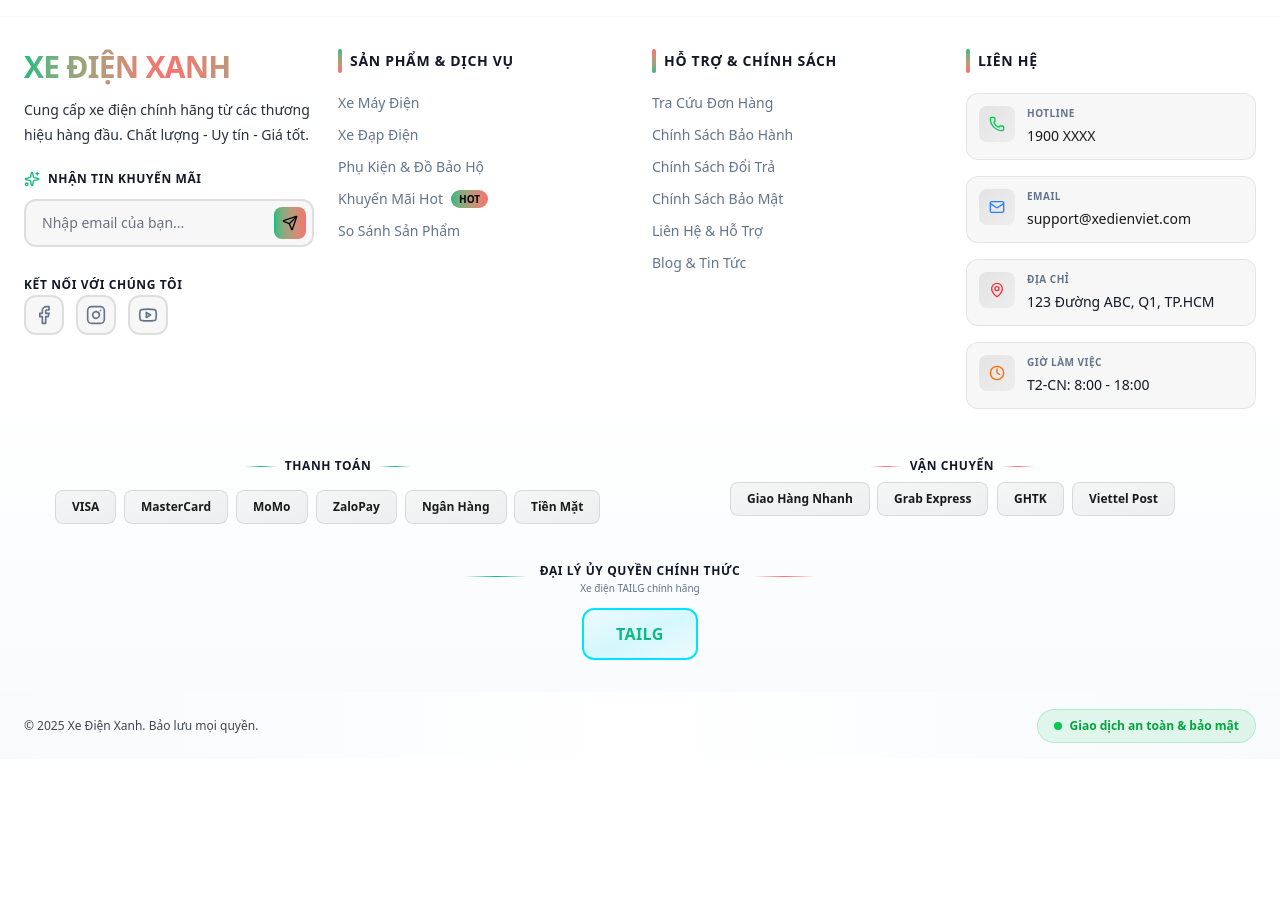
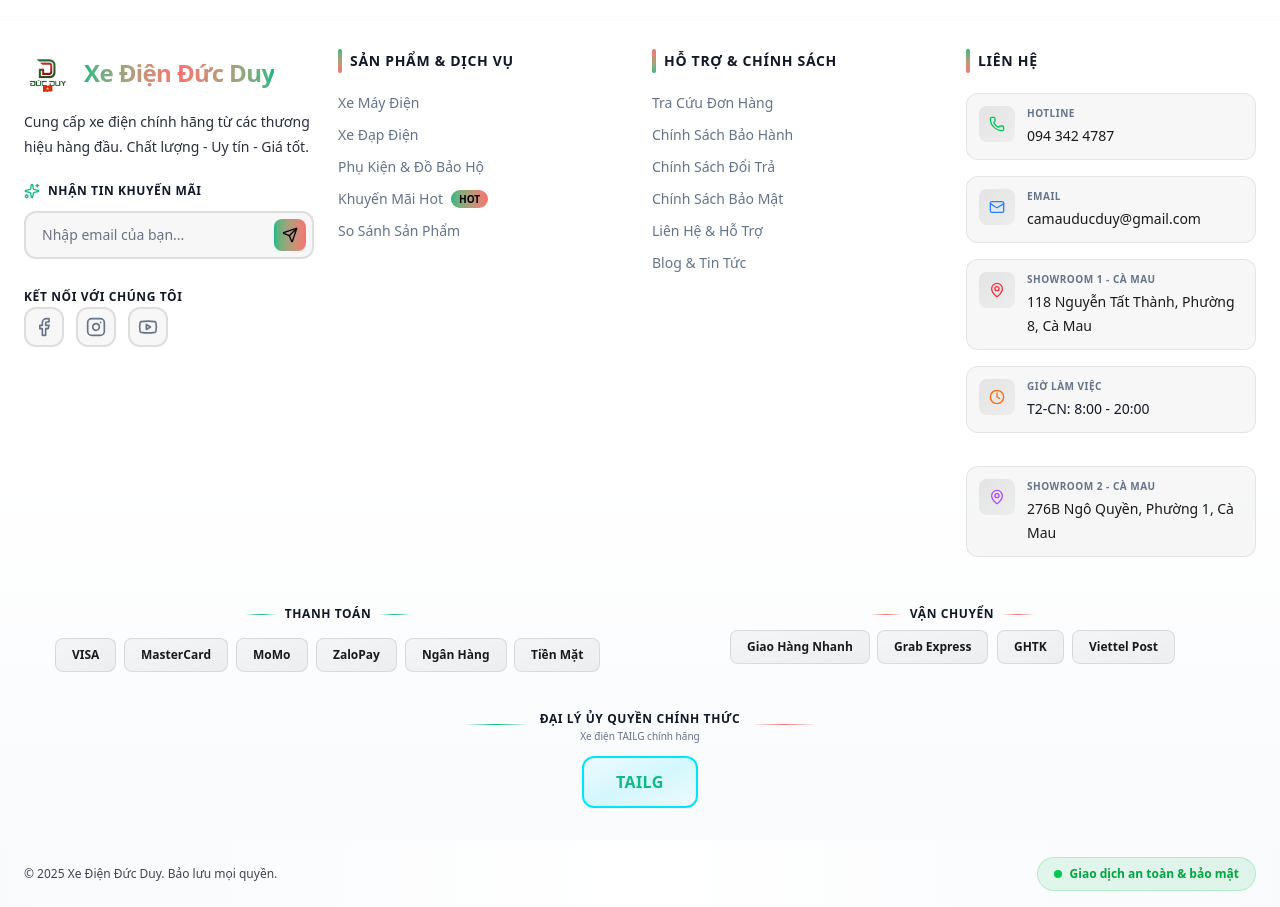
Before and after one commit to Linh22400/website-ban-xe-dien, a Next.js app in the folder frontend/: page /blog in a window 1280 px wide. Shown: the part 880-1787 px from the top of the page. Before the commit the page ends 1639 px from the top, so only its background shows below. Built offline with nearby package versions, Linux system fonts and the light colour scheme; no server answers.

Commit message:
update địa chỉ showroom

```diff
--- a/frontend/app/layout.tsx
+++ b/frontend/app/layout.tsx
@@ -26,32 +26,32 @@
   // metadataBase giúp Next resolve OG/Twitter image URL chính xác khi dùng đường dẫn tương đối.
   metadataBase: new URL(process.env.NEXT_PUBLIC_SITE_URL || "http://localhost:3000"),
   title: {
-    template: "%s | Xe Điện Xanh",
-    default: "Xe Điện Xanh | Xe Đạp & Xe Máy Điện Cao Cấp Chính Hãng",
+    template: "%s | Xe Điện Đức Duy",
+    default: "Xe Điện Đức Duy | Xe Đạp & Xe Máy Điện Cao Cấp Chính Hãng",
   },
   description: "Showroom xe điện 3D tương tác đầu tiên. Phân phối chính hãng xe máy điện, xe đạp điện TAILG. Trải nghiệm mua sắm hiện đại, bảo hành uy tín.",
-  keywords: ["xe điện", "xe máy điện", "xe đạp điện", "TAILG", "xe điện xanh", "mua xe điện"],
-  authors: [{ name: "Xe Điện Xanh Team" }],
+  keywords: ["xe điện", "xe máy điện", "xe đạp điện", "TAILG", "xe điện đức duy", "mua xe điện"],
+  authors: [{ name: "Xe Điện Đức Duy Team" }],
   openGraph: {
     type: "website",
     locale: "vi_VN",
     // Dùng biến môi trường để tránh hardcode URL khi deploy.
     url: process.env.NEXT_PUBLIC_SITE_URL || "https://website-xe-dien.vercel.app",
-    siteName: "Xe Điện Xanh",
-    title: "Xe Điện Xanh | Công Nghệ Tương Lai",
+    siteName: "Xe Điện Đức Duy",
+    title: "Xe Điện Đức Duy | Công Nghệ Tương Lai",
     description: "Khám phá các dòng xe điện cao cấp với công nghệ pin vượt trội và thiết kế thời thượng.",
     images: [
       {
         url: "/og-image.jpg", // Ensure this file exists or use a remote URL
         width: 1200,
         height: 630,
-        alt: "Xe Điện Xanh Showroom",
+        alt: "Xe Điện Đức Duy Showroom",
       },
     ],
   },
   twitter: {
     card: "summary_large_image",
-    title: "Xe Điện Xanh",
+    title: "Xe Điện Đức Duy",
     description: "Trải nghiệm mua sắm xe điện 3D đẳng cấp.",
     images: ["/og-image.jpg"],
   },
--- a/frontend/app/showrooms/page.tsx
+++ b/frontend/app/showrooms/page.tsx
@@ -2,8 +2,8 @@
 import { getShowrooms } from "@/lib/order-api";
 
 export const metadata = {
-    title: "Hệ Thống Showroom | Xe Điện Xanh",
-    description: "Danh sách showroom và chi nhánh để xem xe, lái thử và tư vấn trực tiếp.",
+    title: "Hệ Thống Showroom | Xe Điện Đức Duy",
+    description: "Danh sách showroom và chi nhánh tại Cà Mau để xem xe, lái thử và tư vấn trực tiếp.",
 };
 
 export const revalidate = 300;
--- a/frontend/components/admin/AdminSidebar.tsx
+++ b/frontend/components/admin/AdminSidebar.tsx
@@ -96,7 +96,7 @@
                 </div>
                 <div>
                     <h1 className="font-bold text-lg text-white leading-none">Admin</h1>
-                    <span className="text-xs text-muted-foreground">XE ĐIỆN XANH</span>
+                    <span className="text-xs text-muted-foreground">XE ĐIỆN ĐỨC DUY</span>
                 </div>
             </div>
 
--- a/frontend/components/checkout/OrderSuccess.tsx
+++ b/frontend/components/checkout/OrderSuccess.tsx
@@ -30,7 +30,7 @@
                 </div>
                 <SubHeading className="mb-2">Đặt hàng thành công!</SubHeading>
                 <p className="text-muted-foreground max-w-md mx-auto">
-                    Cảm ơn bạn đã tin tưởng và lựa chọn Xe Điện Xanh.
+                    Cảm ơn bạn đã tin tưởng và lựa chọn Xe Điện Đức Duy.
                     Mã đơn hàng của bạn là <span className="text-primary font-bold">#{createdOrder.OrderCode}</span>
                 </p>
             </div>
--- a/frontend/components/seo/JsonLd.tsx
+++ b/frontend/components/seo/JsonLd.tsx
@@ -6,24 +6,25 @@
     const jsonLd = {
         "@context": "https://schema.org",
         "@type": "MotorcycleDealer",
-        "name": "Xe Điện Xanh",
-        "image": "https://website-xe-dien.vercel.app/logo.png", // Placeholder or actual URL
-        "description": "Nhà phân phối xe đạp điện, xe máy điện cao cấp chính hãng TAILG và các thương hiệu uy tín hàng đầu.",
+        "name": "Xe Điện Đức Duy",
+        "image": "https://xedienducduy.id.vn/logo(Ducduy).jpg",
+        "description": "Nhà phân phối xe đạp điện, xe máy điện cao cấp chính hãng TAILG và các thương hiệu uy tín hàng đầu tại Cà Mau.",
         "address": {
             "@type": "PostalAddress",
-            "streetAddress": "Số 1 Đại lộ Thăng Long",
-            "addressLocality": "Hà Nội",
-            "addressRegion": "HN",
-            "postalCode": "100000",
+            "streetAddress": "118 Nguyễn Tất Thành, Phường 8",
+            "addressLocality": "Cà Mau",
+            "addressRegion": "Cà Mau",
+            "postalCode": "970000",
             "addressCountry": "VN"
         },
         "geo": {
             "@type": "GeoCoordinates",
-            "latitude": "21.000000", // Update with real coordinates if available
-            "longitude": "105.800000"
+            "latitude": "9.17",
+            "longitude": "105.15"
         },
-        "url": "https://website-xe-dien.vercel.app",
-        "telephone": "+84988888888",
+        "url": "https://xedienducduy.id.vn",
+        "telephone": "+84943424787",
+        "email": "camauducduy@gmail.com",
         "priceRange": "$$",
         "openingHoursSpecification": [
             {
@@ -38,8 +39,16 @@
                     "Sunday"
                 ],
                 "opens": "08:00",
-                "closes": "21:00"
+                "closes": "20:00"
             }
+        ],
+        "areaServed": {
+            "@type": "City",
+            "name": "Cà Mau"
+        },
+        "sameAs": [
+            "https://facebook.com/xedienducduy",
+            "https://instagram.com/xedienducduy"
         ]
     };
 
--- a/frontend/components/ui/Footer.tsx
+++ b/frontend/components/ui/Footer.tsx
@@ -1,6 +1,7 @@
 'use client';
 
 import Link from "next/link";
+import Image from "next/image";
 import { useState } from "react";
 import type { ReactNode } from "react";
 import { Mail, Phone, MapPin, Clock, Facebook, Instagram, Youtube, Send, ArrowRight, Sparkles } from "lucide-react";
@@ -29,11 +30,21 @@
                 <div className="grid grid-cols-1 md:grid-cols-2 lg:grid-cols-4 gap-6 mb-6">
                     {/* Column 1: Brand & Newsletter - Enhanced */}
                     <div className="lg:col-span-1 space-y-6">
-                        {/* Brand with gradient */}
+                        {/* Brand with logo */}
                         <div>
-                            <h3 className="text-3xl font-black bg-clip-text text-transparent bg-gradient-to-r from-primary via-accent to-primary mb-3 tracking-tight">
-                                XE ĐIỆN XANH
-                            </h3>
+                            <div className="flex items-center gap-3 mb-3">
+                                <div className="relative w-12 h-12 rounded-lg overflow-hidden bg-white/10 backdrop-blur-sm">
+                                    <Image
+                                        src="/logo(Ducduy).jpg"
+                                        alt="Xe Điện Đức Duy Logo"
+                                        fill
+                                        className="object-contain p-1"
+                                    />
+                                </div>
+                                <h3 className="text-2xl font-black bg-clip-text text-transparent bg-gradient-to-r from-primary via-accent to-primary tracking-tight">
+                                    Xe Điện Đức Duy
+                                </h3>
+                            </div>
                             <ThemeText className="text-sm leading-relaxed opacity-90">
                                 Cung cấp xe điện chính hãng từ các thương hiệu hàng đầu. Chất lượng - Uy tín - Giá tốt.
                             </ThemeText>
@@ -224,27 +235,28 @@
                                 {
                                     icon: Phone,
                                     label: "Hotline",
-                                    value: "1900 XXXX",
-                                    href: "tel:1900xxxx",
+                                    value: "094 342 4787",
+                                    href: "tel:+84943424787",
                                     color: "text-green-500"
                                 },
                                 {
                                     icon: Mail,
                                     label: "Email",
-                                    value: "support@xedienviet.com",
-                                    href: "mailto:support@xedienviet.com",
+                                    value: "camauducduy@gmail.com",
+                                    href: "mailto:camauducduy@gmail.com",
                                     color: "text-blue-500"
                                 },
                                 {
                                     icon: MapPin,
-                                    label: "Địa Chỉ",
-                                    value: "123 Đường ABC, Q1, TP.HCM",
+                                    label: "Showroom 1 - Cà Mau",
+                                    value: "118 Nguyễn Tất Thành, Phường 8, Cà Mau",
+                                    href: "https://www.google.com/maps?q=9.17,105.15",
                                     color: "text-red-500"
                                 },
                                 {
                                     icon: Clock,
                                     label: "Giờ Làm Việc",
-                                    value: "T2-CN: 8:00 - 18:00",
+                                    value: "T2-CN: 8:00 - 20:00",
                                     color: "text-orange-500"
                                 }
                             ].map(({ icon: Icon, label, value, href, color }) => (
@@ -288,6 +300,40 @@
                                     </div>
                                 </div>
                             ))}
+                        </div>
+
+                        {/* Showroom 2 - Additional Info */}
+                        <div className="mt-4 pt-4 border-t border-white/5">
+                            <div className="flex items-start gap-3 p-3 rounded-xl border"
+                                style={{
+                                    backgroundColor: isDark ? 'rgba(255, 255, 255, 0.05)' : 'rgba(0, 0, 0, 0.03)',
+                                    borderColor: isDark ? 'rgba(255, 255, 255, 0.05)' : 'rgba(0, 0, 0, 0.08)'
+                                }}
+                            >
+                                <div
+                                    className="w-9 h-9 rounded-lg flex items-center justify-center flex-shrink-0 text-purple-500"
+                                    style={{
+                                        backgroundImage: isDark
+                                            ? 'linear-gradient(to bottom right, rgba(255, 255, 255, 0.1), rgba(255, 255, 255, 0.05))'
+                                            : 'linear-gradient(to bottom right, rgba(0, 0, 0, 0.08), rgba(0, 0, 0, 0.04))'
+                                    }}
+                                >
+                                    <MapPin className="w-4 h-4" />
+                                </div>
+                                <div className="flex-1 min-w-0">
+                                    <div className="text-[10px] font-bold text-muted-foreground uppercase tracking-wider mb-0.5">
+                                        Showroom 2 - Cà Mau
+                                    </div>
+                                    <a
+                                        href="https://www.google.com/maps?q=9.19,105.14"
+                                        target="_blank"
+                                        rel="noopener noreferrer"
+                                        className="text-sm font-medium text-foreground hover:text-primary transition-colors break-words"
+                                    >
+                                        276B Ngô Quyền, Phường 1, Cà Mau
+                                    </a>
+                                </div>
+                            </div>
                         </div>
                     </div>
                 </div>
@@ -389,7 +435,7 @@
                 <div className="container mx-auto px-6 py-4">
                     <div className="flex flex-col md:flex-row justify-between items-center gap-3">
                         <ThemeText className="text-xs opacity-80">
-                            © {currentYear} Xe Điện Xanh. Bảo lưu mọi quyền.
+                            © {currentYear} Xe Điện Đức Duy. Bảo lưu mọi quyền.
                         </ThemeText>
                         <div className="flex items-center gap-2 px-4 py-2 bg-green-500/10 border border-green-500/20 rounded-full">
                             <div className="w-2 h-2 bg-green-500 rounded-full"></div>
--- a/frontend/lib/order-api.ts
+++ b/frontend/lib/order-api.ts
@@ -30,6 +30,7 @@
         headers: {
             'Content-Type': 'application/json',
         },
+        credentials: 'include',
         body: JSON.stringify({ data: orderData }),
     });
 
```
Also changed, not shown: frontend/app/page.tsx (+12 -2 lines), frontend/lib/api.ts (+15 -23 lines), frontend/lib/cache.ts (+7 -0 lines).
